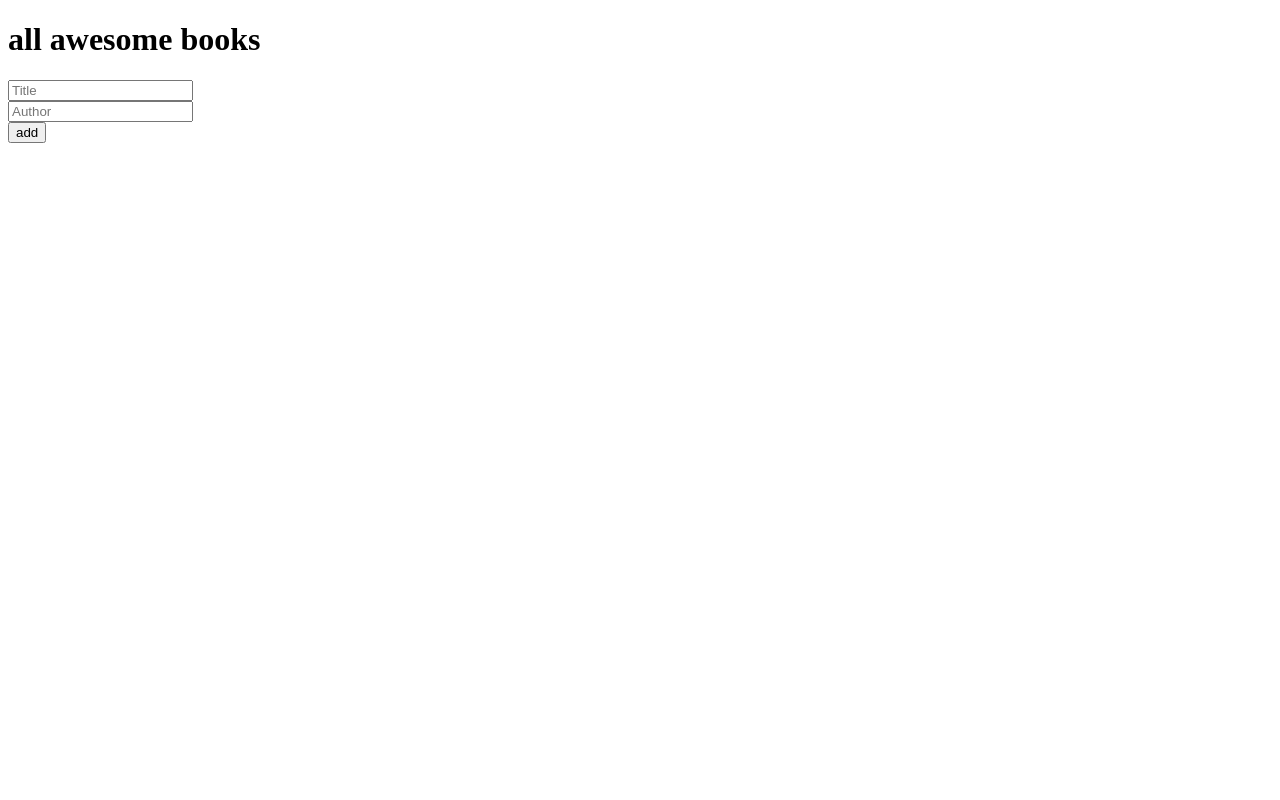
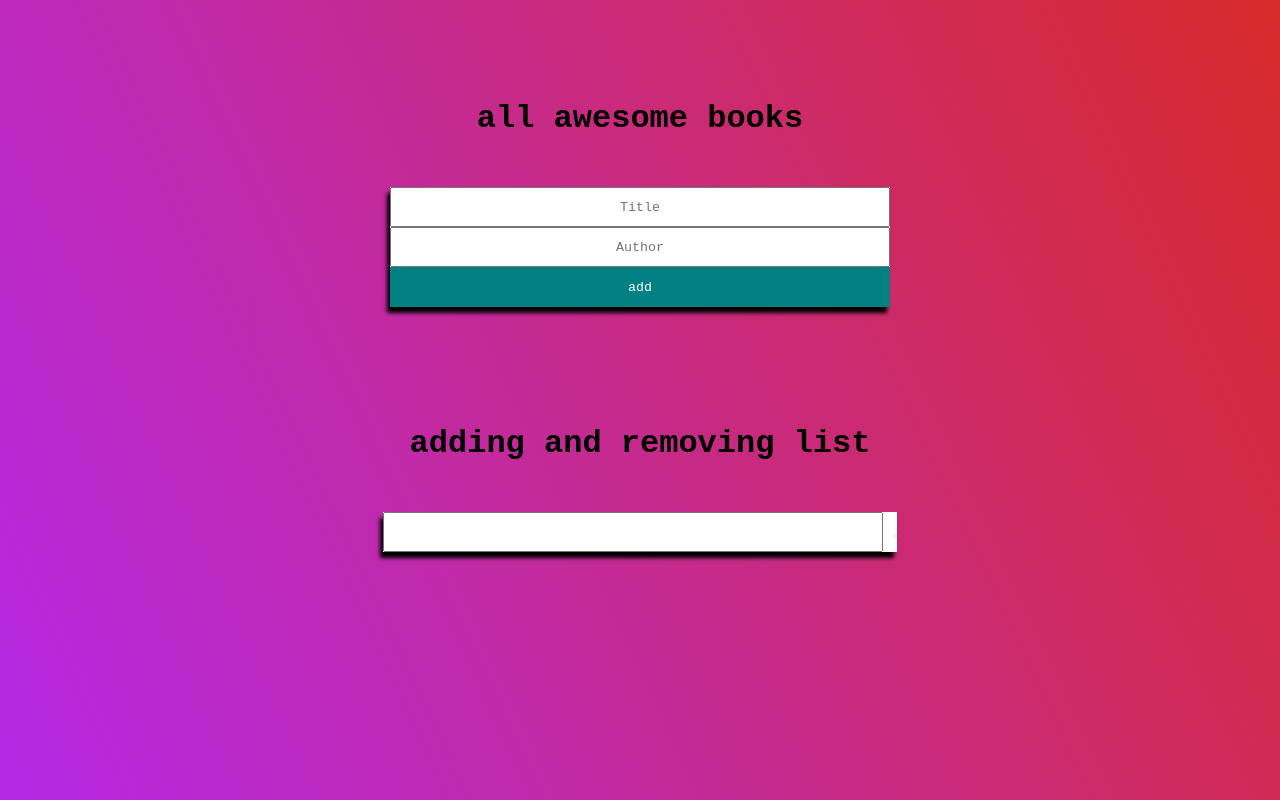
Before and after one commit to Kingno3l/Awesome-Books-Microverse-Module2-Week1, a website: page index.html in a window 1280 px wide. Drawn offline with Linux system fonts and the light colour scheme.

Commit message:
Add book styled

```diff
--- a/index.html
+++ b/index.html
@@ -22,6 +22,18 @@
     <div id="msg">
         <pre></pre>
     </div>
+
+
+
+    <br>
+<h1>adding and removing list</h1>
+<form action="">
+    <input type="text" name="text" id="text">
+    <button type="submi" class="btn-list">
+
+    </button>
+</form>
+
 </body>
 <script src="script.js"></script>
 </html>
--- a/style.css
+++ b/style.css
@@ -1,8 +1,50 @@
-/* h1{
+*{
+    font-family: 'Courier New', Courier, monospace;
+    margin: 0;
+    padding: 0;
+    box-sizing: border-box;
+}
+
+body{
+    min-height: 100vh;
+    background: linear-gradient(65deg, rgb(181, 41, 231),   rgb(216, 43, 43));
+    display: flex;
+    flex-direction: column;
+    align-items: center;
+}
+
+h1{
+    color: rgb(red, green, blue);
+    margin-top: 100px;
+}
+
+form{
+    margin-top: 50px;
+    background: #fff;
+    box-shadow: -3px 6px 4px;
+}
+
+form input{
+    width: 500px;
+    height: 40px;
+    outline: none;
+    padding: 0.5px;
     text-align: center;
 }
 
-.list{
-    display: flex;
+
+::placeholder {
+    text-align: center;
+    width: 100%;
 }
- */
+
+#btn{
+    align-items: center;
+    width: 100%;
+    height: 40px;
+    border: none;
+    background: teal;
+    color: white;
+    outline: none;
+    cursor: pointer;
+}
```
